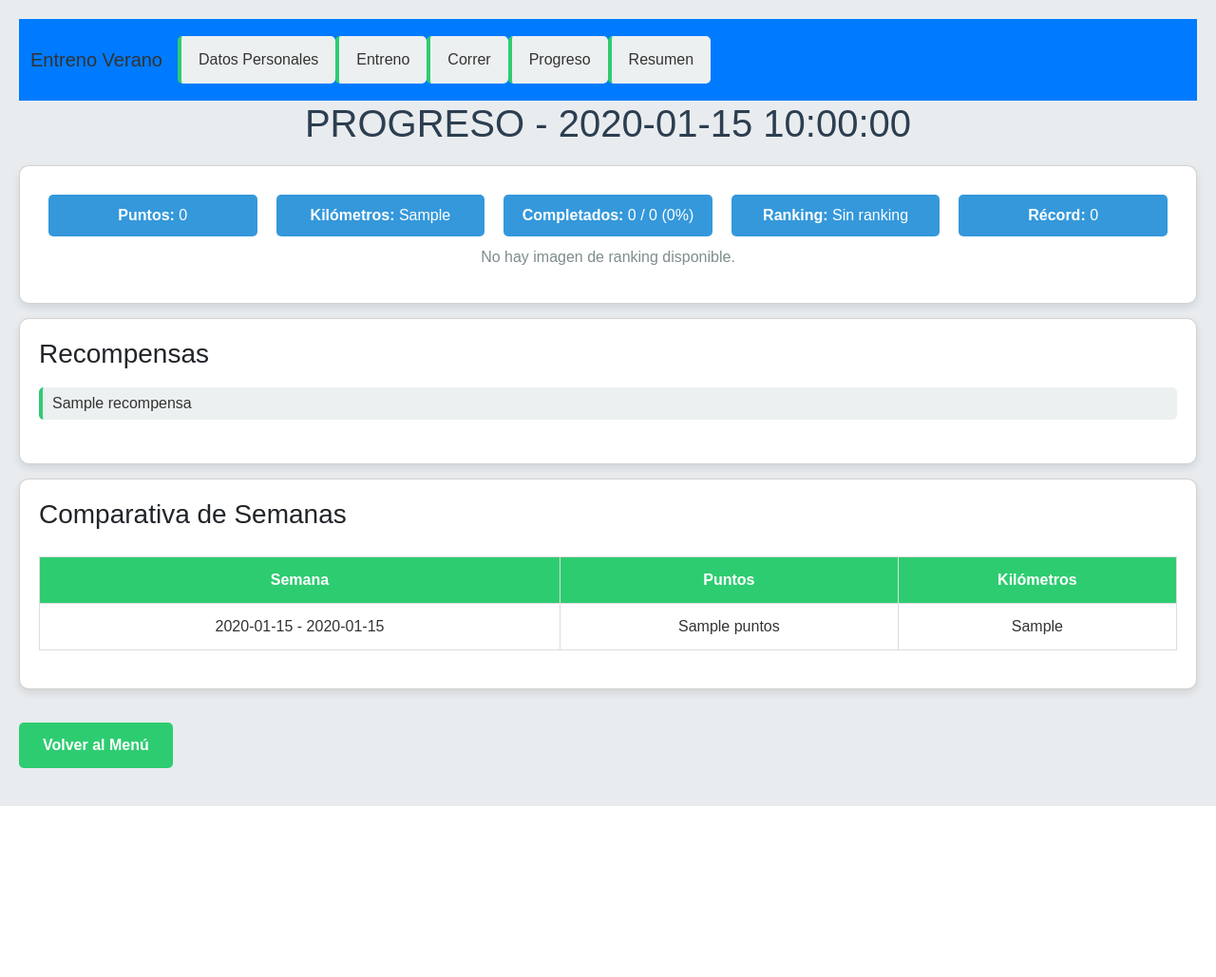
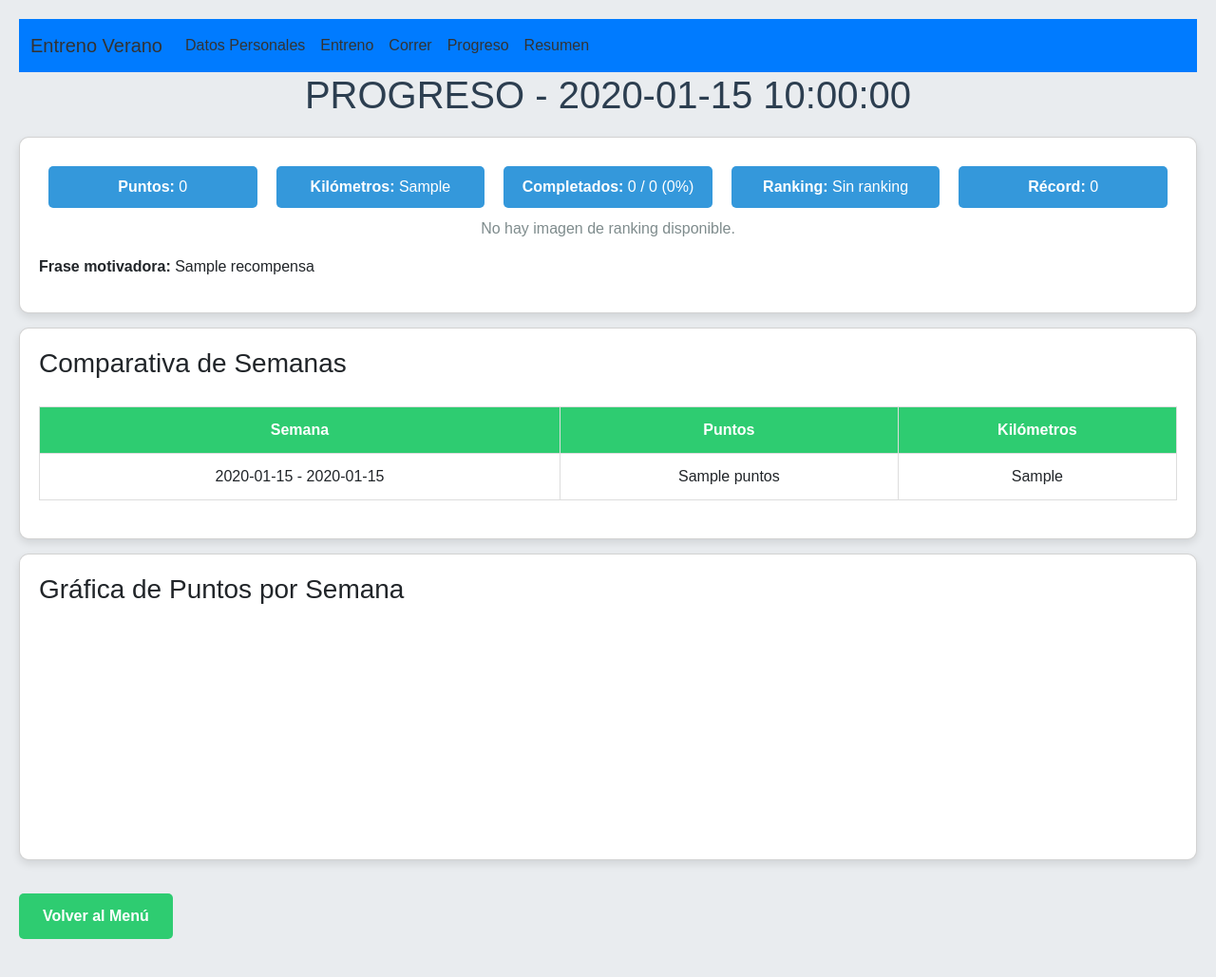
Before and after one commit to bernat1973/entreno-verano, a Flask app: template templates/progreso.html in a window 1280 px wide. Shown: the whole page at 95% size. Before the commit the page ends 849 px from the top, so only its background shows below. Run offline with Flask 3, Linux system fonts and the light colour scheme; the template is opened without the code that fills it: most values are stand-ins (such as "Sample title", 1, 10 or a date in 2020); a map, chart or similar area stays blank; parts of the project's set-up code (start-up, migrations or seed data) failed here and were passed over.

Commit message:
Update progreso.html

```diff
--- a/templates/progreso.html
+++ b/templates/progreso.html
@@ -3,6 +3,7 @@
 <head>
     <title>Progreso - Entreno Verano</title>
     <link href="https://cdn.jsdelivr.net/npm/bootstrap@5.3.0/dist/css/bootstrap.min.css" rel="stylesheet">
+    <script src="https://cdn.jsdelivr.net/npm/chart.js"></script>
     <style>
         body {
             font-family: 'Arial', sans-serif;
@@ -10,20 +11,14 @@
             background-color: #e9ecef;
             color: #333;
         }
-        nav.navbar {
+        .navbar {
             background-color: #007bff !important;
         }
-        nav.navbar .navbar-brand, nav.navbar .nav-link {
-            color: #333 !important; /* Cambiado a negro para legibilidad */
+        .navbar-brand, .nav-link {
+            color: #333 !important;
         }
-        nav.navbar .nav-link:hover {
-            color: #000 !important; /* Negro más oscuro en hover */
-        }
-        nav.navbar .navbar-collapse {
-            background-color: #007bff !important;
-        }
-        nav.navbar .navbar-nav {
-            background-color: #007bff !important;
+        .nav-link:hover {
+            color: #000 !important;
         }
         h1 {
             color: #2c3e50;
@@ -59,25 +54,6 @@
             padding: 10px;
             border-radius: 5px;
         }
-        ul {
-            list-style-type: none;
-            padding: 0;
-        }
-        li {
-            margin: 10px 0;
-            padding: 5px 10px;
-            background-color: #ecf0f1;
-            border-left: 4px solid #2ecc71;
-            border-radius: 5px;
-            color: #333;
-        }
-        img {
-            max-width: 200px;
-            display: block;
-            margin: 10px auto;
-            border-radius: 5px;
-            border: 2px solid #3498db;
-        }
         .table {
             width: 100%;
             border-collapse: collapse;
@@ -88,7 +64,6 @@
             text-align: center;
             border: 1px solid #ddd;
             background-color: #ffffff;
-            color: #333;
         }
         .table th {
             background-color: #2ecc71;
@@ -110,6 +85,10 @@
         }
         .button:hover {
             background-color: #27ae60;
+        }
+        #pointsChart {
+            max-width: 600px;
+            margin: 20px auto;
         }
     </style>
 </head>
@@ -145,14 +124,7 @@
         {% else %}
             <p style="text-align: center; color: #7f8c8d;">No hay imagen de ranking disponible.</p>
         {% endif %}
-    </div>
-    <div class="card">
-        <h3>Recompensas</h3>
-        <ul>
-            {% for recompensa in recompensas %}
-                <li>{{ recompensa | default('Sin recompensa') }}</li>
-            {% endfor %}
-        </ul>
+        <p><strong>Frase motivadora:</strong> {{ recompensas[0] if recompensas and recompensas|length > 0 else '¡Sigue esforzándote!' }}</p>
     </div>
     <div class="card">
         <h3>Comparativa de Semanas</h3>
@@ -171,7 +143,36 @@
             {% endfor %}
         </table>
     </div>
+    <div class="card">
+        <h3>Gráfica de Puntos por Semana</h3>
+        <canvas id="pointsChart" width="400" height="200"></canvas>
+    </div>
     <a href="{{ url_for('index') }}" class="button">Volver al Menú</a>
     <script src="https://cdn.jsdelivr.net/npm/bootstrap@5.3.0/dist/js/bootstrap.bundle.min.js"></script>
+    <script>
+        document.addEventListener('DOMContentLoaded', function() {
+            const semanas_puntos = {{ semanas_puntos | tojson | safe }};
+            if (semanas_puntos && semanas_puntos.length > 0) {
+                const ctx = document.getElementById('pointsChart').getContext('2d');
+                new Chart(ctx, {
+                    type: 'line',
+                    data: {
+                        labels: semanas_puntos.map(item => `${item.inicio_semana.strftime('%d/%m/%Y')} - ${item.fin_semana.strftime('%d/%m/%Y')}`),
+                        datasets: [{
+                            label: 'Puntos por Semana',
+                            data: semanas_puntos.map(item => item.puntos || 0),
+                            borderColor: '#2ecc71',
+                            fill: false
+                        }]
+                    },
+                    options: {
+                        scales: {
+                            y: { beginAtZero: true }
+                        }
+                    }
+                });
+            }
+        });
+    </script>
 </body>
 </html>
```
